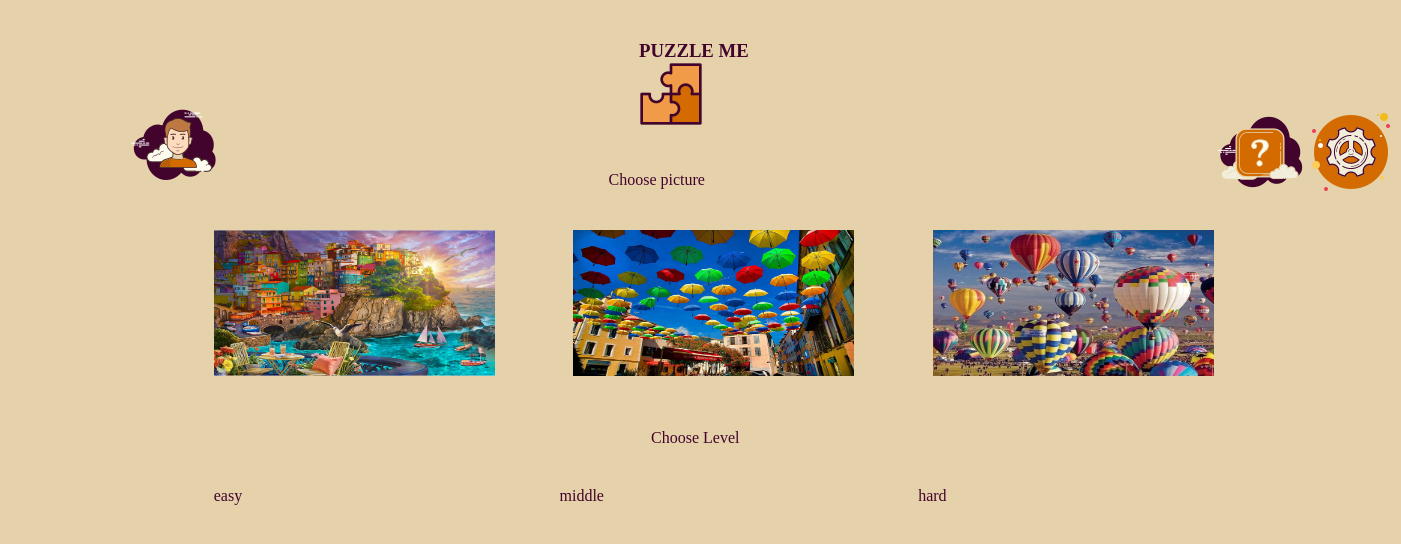
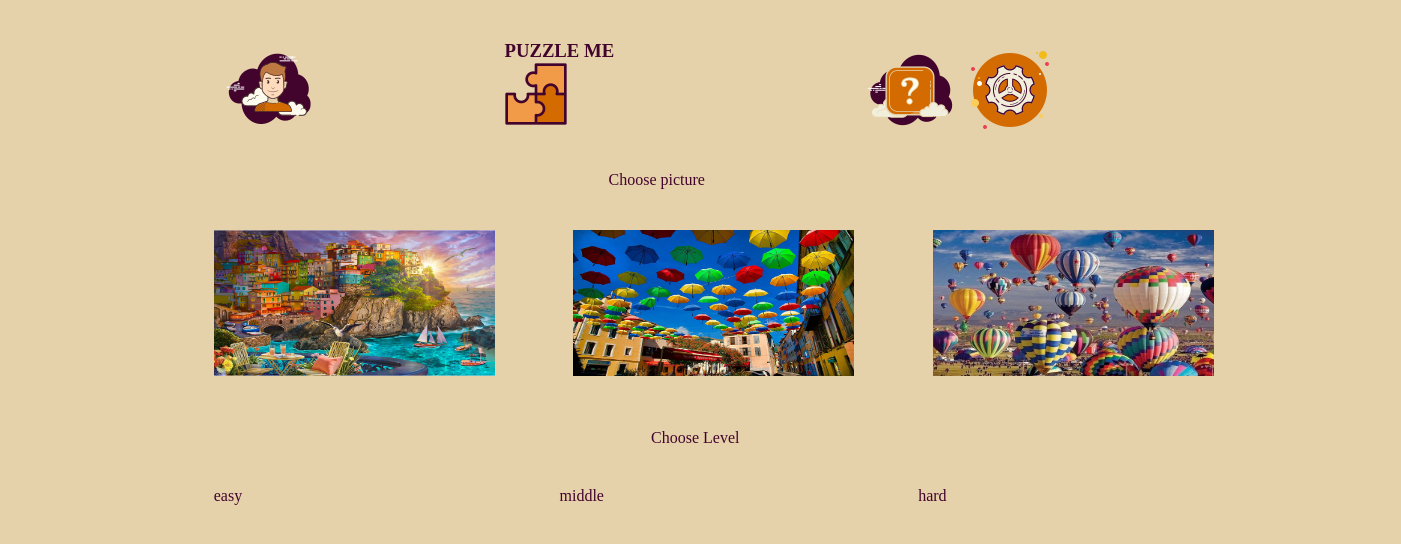
Before and after one commit to webAhead1/Puzzle-Game, a React (Vite) app: page / in a window 1280 px wide. Shown: the top 544 px of the page, 1401 px wide, since content can reach past the window. Built offline with nearby package versions, Linux system fonts and the light colour scheme.

Commit message:
last version

```diff
--- a/components/BarGroup/BarGroup.jsx
+++ b/components/BarGroup/BarGroup.jsx
@@ -14,11 +14,7 @@ export default function BarGroup(props) {
   const setUsername = props.setUsername;
 
   return (
-    <label htmlFor="BarGroup1">
-      <div className="logo">
-        <h3>PUZZLE ME</h3>
-        <img src="./pic/logo-icon.png" />
-      </div>
+    <div className="BarGroup1">
       <div className="userClick">
         <UserInBarGroup
           userIcon={userIcon}
@@ -28,7 +24,11 @@ export default function BarGroup(props) {
         />
         {username && <div>Hello {username}</div>}
       </div>
-      <label>
+      <div className="logo">
+        <h3>PUZZLE ME</h3>
+        <img src="./pic/logo-icon.png" />
+      </div>
+      <div className="helpAndSettingsIcons">
         <div className="helpClick">
           <HelpInBarGroup helpIcon={helpIcon} setHelpIcon={setHelpIcon} />
         </div>
@@ -38,7 +38,7 @@ export default function BarGroup(props) {
             setSettingsIcon={setSettingsIcon}
           />
         </div>
-      </label>
-    </label>
+      </div>
+    </div>
   );
 }
--- a/public/style.css
+++ b/public/style.css
@@ -23,8 +23,22 @@ main {
 .idn {
   background-color: var(--page);
 }
+.BarGroup {
+  width: 100%;
+}
+.BarGroup1 {
+  margin: auto;
+  margin-top: 40px;
+  display: flex;
+  justify-content: space-around;
+  width: 80%;
+}
+.helpAndSettingsIcons {
+  display: flex;
+}
+
 .logo {
-  position: absolute;
+  font: Margarine;
   height: 86.72px;
   width: 171px;
   left: 639px;
@@ -32,14 +46,10 @@ main {
 }
 
 .userClick {
-  position: absolute;
-  height: 52.08px;
-  width: 54.09px;
   left: 125px;
   top: 96px;
 }
 .userWindow {
-  position: absolute;
   width: 461px;
   height: 273px;
   left: 152px;
@@ -50,14 +60,10 @@ main {
 }
 
 .helpClick {
-  position: absolute;
-  height: 44.19px;
-  width: 52.22px;
   left: 1209.55px;
   top: 102.29px;
 }
 .helpWindow {
-  position: absolute;
   width: 461px;
   height: 273px;
   left: 781px;
@@ -67,14 +73,10 @@ main {
   border: 2px solid #42032c;
 }
 .settingsClick {
-  position: absolute;
-  height: 45.8px;
-  width: 52.22px;
   left: 1300.78px;
   top: 102.29px;
 }
 .settingsWindow {
-  position: absolute;
   width: 461px;
   height: 273px;
   left: 827px;
```
